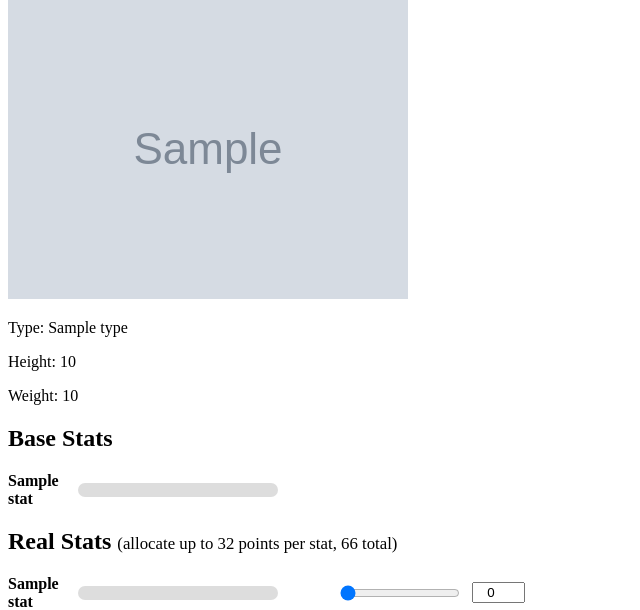
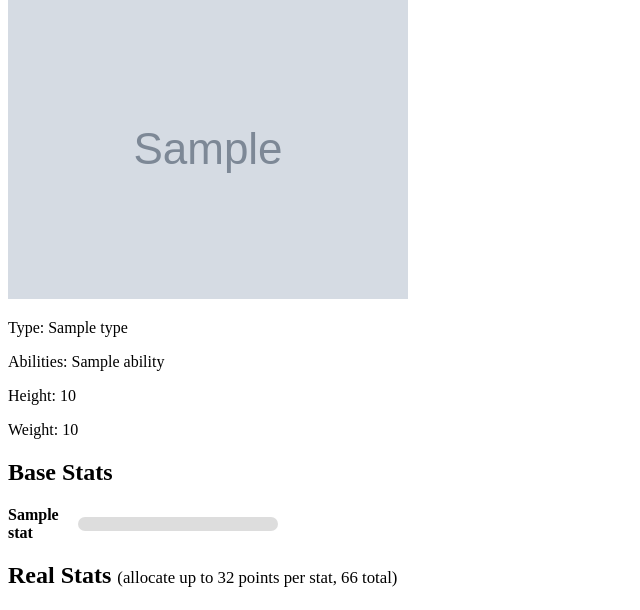
Before and after one commit to RallyRally7/Pokedex, a Flask app: template templates/pokemon.html in a window 1280 px wide. Shown: the part 81-691 px from the top of the page, without its empty margins (0-640 px from the left). Run offline with Flask 3, Linux system fonts and the light colour scheme; the template is opened without the code that fills it: most values are stand-ins (such as "Sample title", 1, 10 or a date in 2020); grey boxes marked "Sample" are stand-in pictures.

Commit message:
added abilities

```diff
--- a/main.py
+++ b/main.py
@@ -30,6 +30,7 @@ def get_pokemon(name):
         "height": data["height"],
         "weight": data["weight"],
         "types": [t["type"]["name"] for t in data["types"]],
+        "abilities": [a["ability"]["name"] for a in data["abilities"]],
         "stats": {STAT_NAMES[s["stat"]["name"]]: s["base_stat"] for s in data["stats"]},
         "image": data["sprites"]["front_default"]
     }
--- a/templates/pokemon.html
+++ b/templates/pokemon.html
@@ -8,6 +8,7 @@
     <h1>{{ pokemon.name }} #{{ pokemon.id }}</h1>
     <img src="{{ pokemon.image }}">
     <p>Type: {{ pokemon.types | join(", ") }}</p>
+    <p>Abilities: {{ pokemon.abilities | join(", ") }}</p>
     <p>Height: {{ pokemon.height }}</p>
     <p>Weight: {{ pokemon.weight }}</p>
 
```
